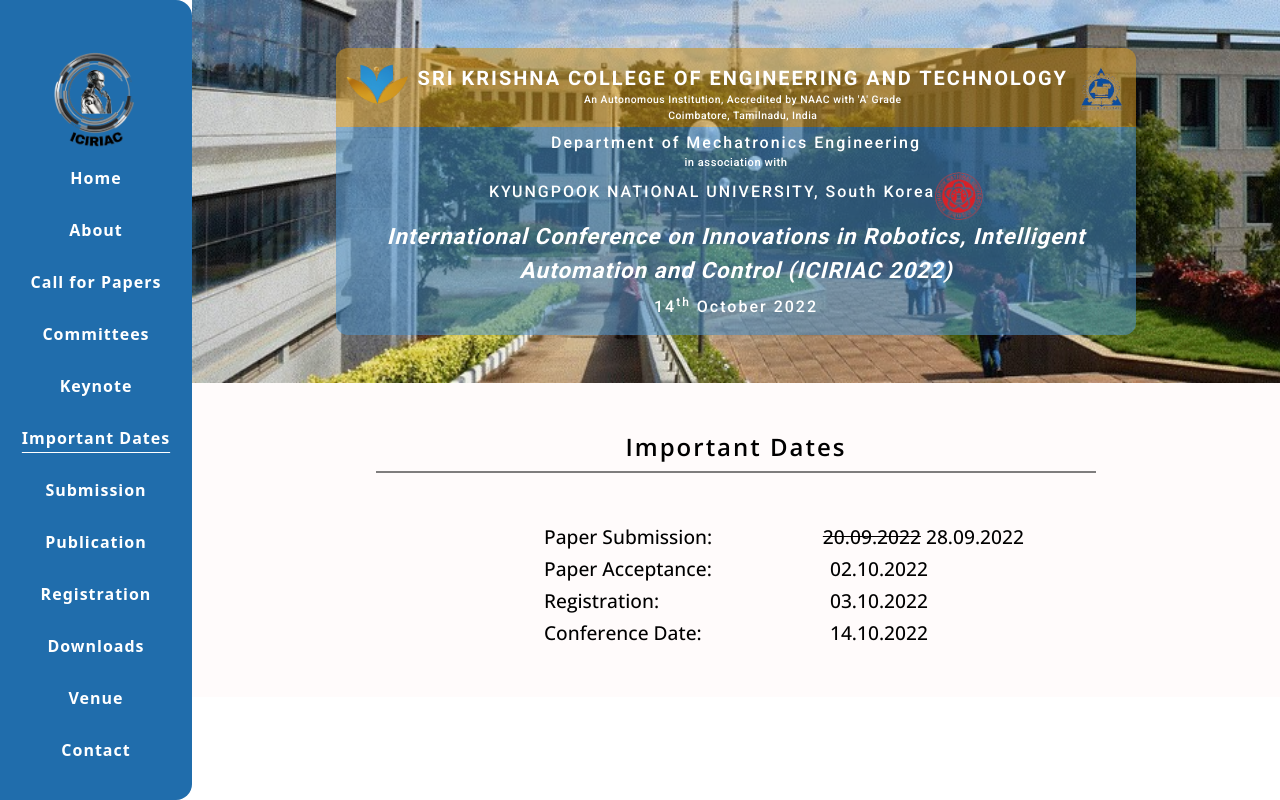
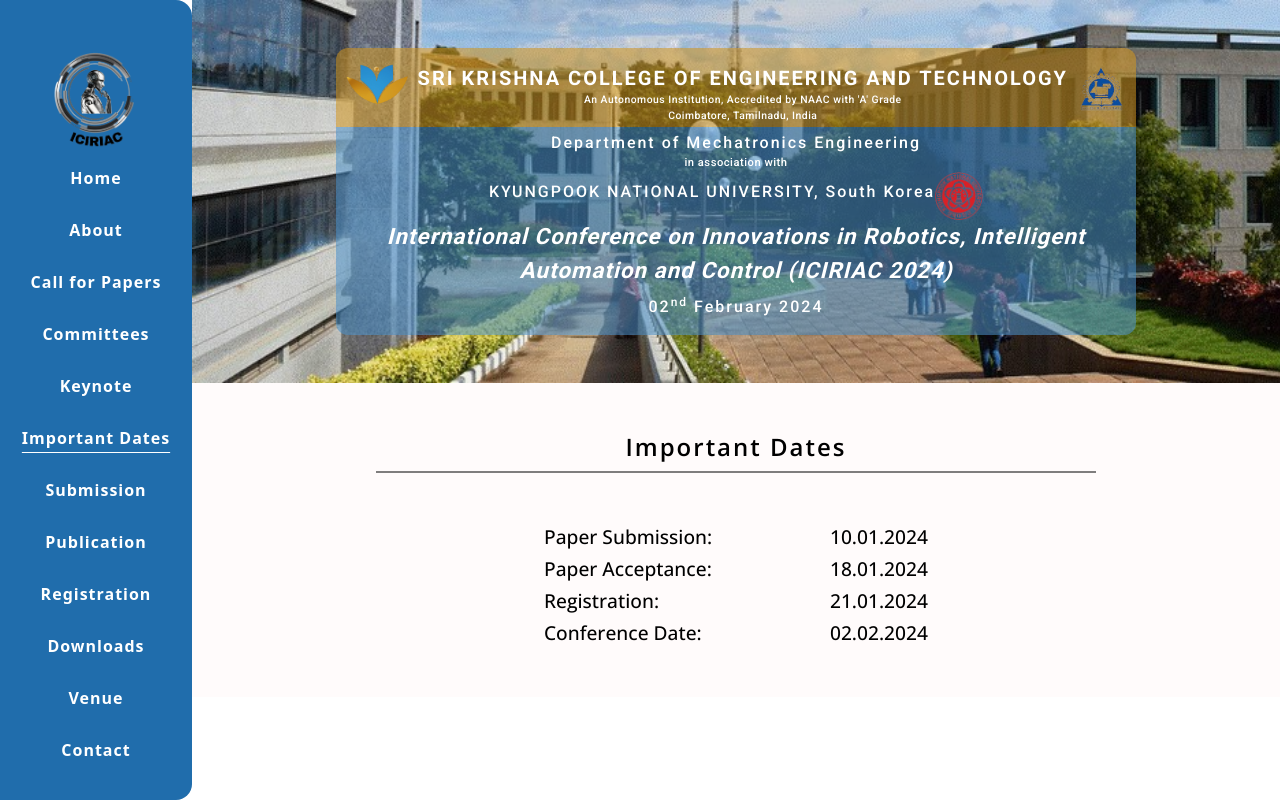
Before and after one commit to Iciriac/Conference, a React (Create React App) app: page / in a window 1280 px wide. Both pictures are taken after a click on the link "Important Dates". Built offline with nearby package versions, Linux system fonts and the light colour scheme.

Commit message:
first commit

```diff
--- a/src/components/About/AboutConference.js
+++ b/src/components/About/AboutConference.js
@@ -3,7 +3,7 @@
 import Heading from "../General/Heading";
 
 function AboutConference(){
-    const content = "The International Conference on Innovations in Robotics, Intelligent Automation and Control (ICIRIAC 2022) is a flagship conference in the field of Robotics and Automation. It aims to bring together researchers, academicians, industrialists and end-users of the Robotics and Automation community to share their knowledge, expertise and recent innovations to foster collective advancement of the field. It serves as a wonderful platform for amalgamation and dissemination of research findings and disruptive technologies involving a wide range of fields like Automation, Robotics, 3D Printing, Smart Manufacturing, Mechatronics, Connected Vehicles, and many more. The participants will be illuminated by expert lectures from Scientists and Industrialists on cutting edge technologies in the National and International realm."
+    const content = "The International Conference on Innovations in Robotics, Intelligent Automation and Control (ICIRIAC 2023) is a flagship conference in the field of Robotics and Automation. It aims to bring together researchers, academicians, industrialists and end-users of the Robotics and Automation community to share their knowledge, expertise and recent innovations to foster collective advancement of the field. It serves as a wonderful platform for amalgamation and dissemination of research findings and disruptive technologies involving a wide range of fields like Automation, Robotics, 3D Printing, Smart Manufacturing, Mechatronics, Connected Vehicles, and many more. The participants will be illuminated by expert lectures from Scientists and Industrialists on cutting edge technologies in the National and International realm."
 
     return (
         <div className="flex flex-col font-poppins ">
--- a/src/components/About/Abouts.js
+++ b/src/components/About/Abouts.js
@@ -3,7 +3,7 @@
 import Heading from "../General/Heading";
 
 function About(){
-    const content1 = "Sri Krishna College of Engineering and Technology is an Autonomous Institution, accredited by NAAC with ‘A’ Grade. The Institution is ranked 73rd among Engineering colleges in India by the MHRD - National Institution Ranking Framework (NIRF) 2022. The Institution offers 11 UG Programmes, 8 PG Programmes, 1 Integrated Programme and 6 Research Programmes. 7 of the UG Programmes are accredited by the NBA. It provides an exciting academic environment with well qualified and dedicated faculty members to inspire and nurture the student fraternity. With industry drafted curriculum and syllabi, the Institution takes every effort to bring its students to the forefront of the society as skillful and responsible Engineers. The Institution is bestowed with the World class facilities including State of Art laboratories, Smart classrooms, Library, Gymnasium, Health center, Indoor stadium and Open air theatre, making it a suitable place for young engineers to realize their dreams.";
+    const content1 = "Sri Krishna College of Engineering and Technology is an Autonomous Institution, accredited by NAAC with ‘A’ Grade. The Institution is ranked 73rd among Engineering colleges in India by the MHRD - National Institution Ranking Framework (NIRF) 2023. The Institution offers 11 UG Programmes, 8 PG Programmes, 1 Integrated Programme and 6 Research Programmes. 7 of the UG Programmes are accredited by the NBA. It provides an exciting academic environment with well qualified and dedicated faculty members to inspire and nurture the student fraternity. With industry drafted curriculum and syllabi, the Institution takes every effort to bring its students to the forefront of the society as skillful and responsible Engineers. The Institution is bestowed with the World class facilities including State of Art laboratories, Smart classrooms, Library, Gymnasium, Health center, Indoor stadium and Open air theatre, making it a suitable place for young engineers to realize their dreams.";
     const dept="The Department of Mechatronics Engineering was established in the year 2000. It offers the U.G. Degree Programme - B.E. Mechatronics Engineering which is a multidisciplinary field that blends various disciplines of Engineering. It caters to a variety of skillsets needed in contemporary industries and is ably supported by wellqualified and experienced faculty members. As a mark its excellence in technical education, the Department is accredited by the NBA. It is equipped with 7 state of the art Laboratories which includes ABB Six Axis Industrial Robot, 3D Printers, ABB PLC and HMI panel, Electro Pneumatic Kits, Advanced sensors and actuators, Licensed Softwares etc., The students are encouraged to be a part of the professional bodies like IEEE Robotics & Automation Society and The Robotics Society of India. Apart from offering industry ready and cutting-edge curriculum, the department focuses on the wholesome development of the students. The Department is committed to offer world class education in the fields of Robotics and Automation.";
     // const skcet="Sri Krishna College of Engineering and Technology is an Autonomous Institution, accredited by NAAC with ‘A’ Grade. The Institution is ranked 73 rd among Engineering colleges in India by the MHRD - National Institution Ranking Framework 2022. The Institution offers 11 UG Programmes, 8 PG Programmes, 1 Integrated Programme and 6 Research Programmes. 7 of the UG Programmes are accredited by the NBA. SKCET provides an exciting academic environment with well qualified and dedicated faculty members to inspire and nurture the student fraternity. With industry drafted Choice Based Credit System (CBCS) curriculum and syllabi, the Institution takes every effort to bring its students to the forefront of the society as skillful and responsible Engineers. The Institution is bestowed with World class facilities including State of Art laboratories, Smart classrooms, Library, Gymnasium, Health center, Indoor stadium and Open air theatre, making it a suitable place for young engineers to realize their dreams. SKCET excels in its efforts towards achievement of academic goals. SKCET students have participated and won laurels in several hackathons organized by various reputed National and International organizations.";
     // const content2 = "The college has an active Innovation and Entrepreneurship Development Centre (IEDC) funded by the Department of Science and Technology (DST), Government of India. The Institution also has a vibrant Research Incubation Cell (RIC) to provide incubation support to the budding entrepreneurs. The institution provides mentoring support, office space and testing facilities to the start-ups to commercialize their creative ideas. Some of the prominent start-ups taking incubation support at SKCET are, Intain Technologies, Insprit Junction, Medipro and F-Bot. SKCET has an active MHRD supported Institution Innovation Council (IIC) to promote the culture of innovation and entrepreneurship among the students and faculty."
--- a/src/components/Dates/Dates.jsx
+++ b/src/components/Dates/Dates.jsx
@@ -9,21 +9,21 @@
             <Title title="Important Dates"/>
             <div className="my-[3rem] px-[5rem] flex flex-col items-center leading-[2rem] text-[1.2rem]">
 
-                <div className="ml-[6rem] flex justify-between w-[30rem]">
+                <div className="flex justify-between w-[24rem]">
                     <p>Paper Submission:</p>
-                    <div><span className="line-through ml-[6rem]">20.09.2022</span>&nbsp;<span className="outline-none">28.09.2022</span></div>
+                    <div><span className="outline-none">10.01.2024</span></div>
                 </div>
                 <div className="flex justify-between w-[24rem]">
                     <p>Paper Acceptance:</p>
-                    <p>02.10.2022</p>
+                    <p>18.01.2024</p>
                 </div>
                 <div className="flex justify-between w-[24rem]">
                     <p>Registration:</p>
-                    <p>03.10.2022</p>
+                    <p>21.01.2024</p>
                 </div>
                 <div className="flex justify-between w-[24rem]">
                     <p>Conference Date:</p>
-                    <p>14.10.2022</p>
+                    <p>02.02.2024</p>
                 </div>
             </div>
 
--- a/src/components/General/Heading.js
+++ b/src/components/General/Heading.js
@@ -45,8 +45,8 @@
                             <img className="h-[3rem] ml-[0] w-[3rem]" src={uniLogo} alt="logo" />
                         </div>
                     </div>
-                    <h1 className="italic text-[1.4rem] font-semibold w-[50rem] tracking-[1px] mb-[.5rem]">International Conference on Innovations in Robotics, Intelligent Automation and Control (ICIRIAC 2022)</h1>
-                    <p className="font-medium tracking-[2px] ">14<sup>th</sup> October 2022</p>
+                    <h1 className="italic text-[1.4rem] font-semibold w-[50rem] tracking-[1px] mb-[.5rem]">International Conference on Innovations in Robotics, Intelligent Automation and Control (ICIRIAC 2024)</h1>
+                    <p className="font-medium tracking-[2px] ">02<sup>nd</sup> February 2024</p>
                 </div>
             </div>
         </div>
```
Also changed, not shown: 7 other files (tests, documents, lock files or other folders).
